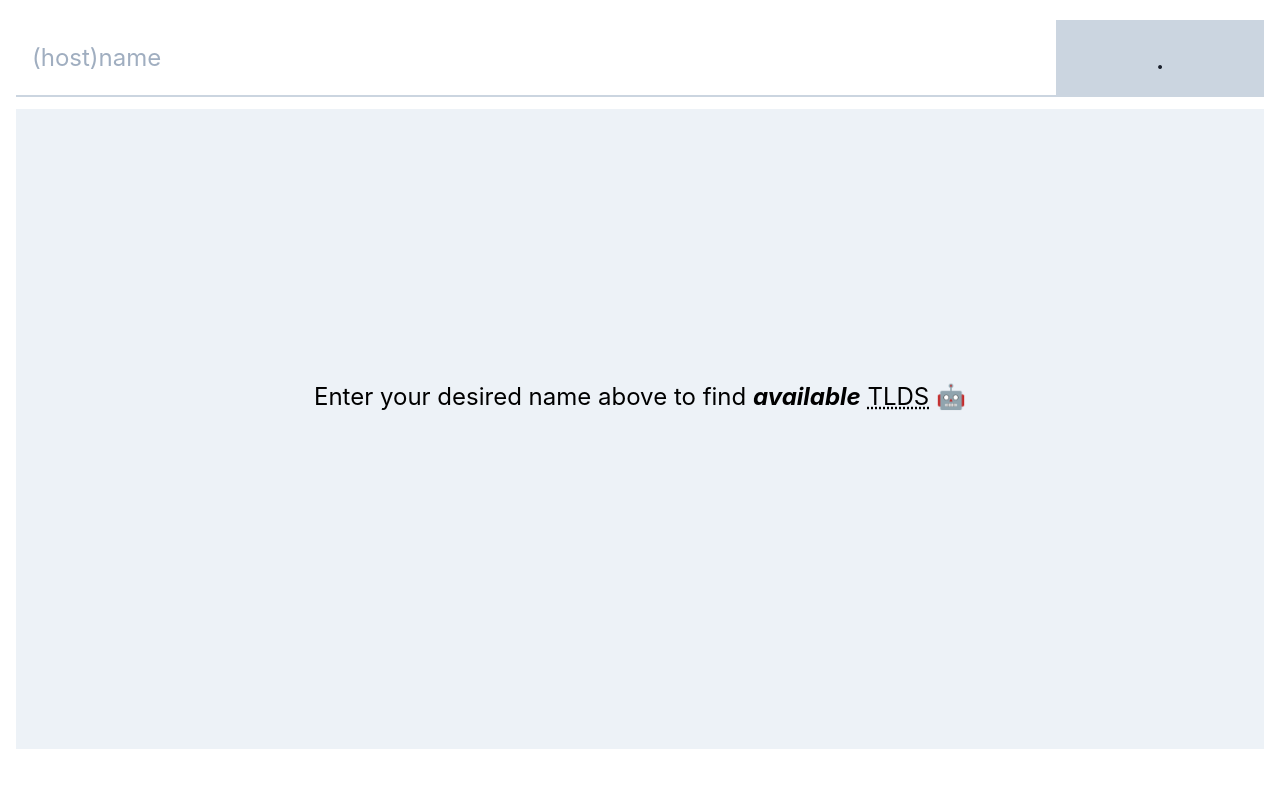
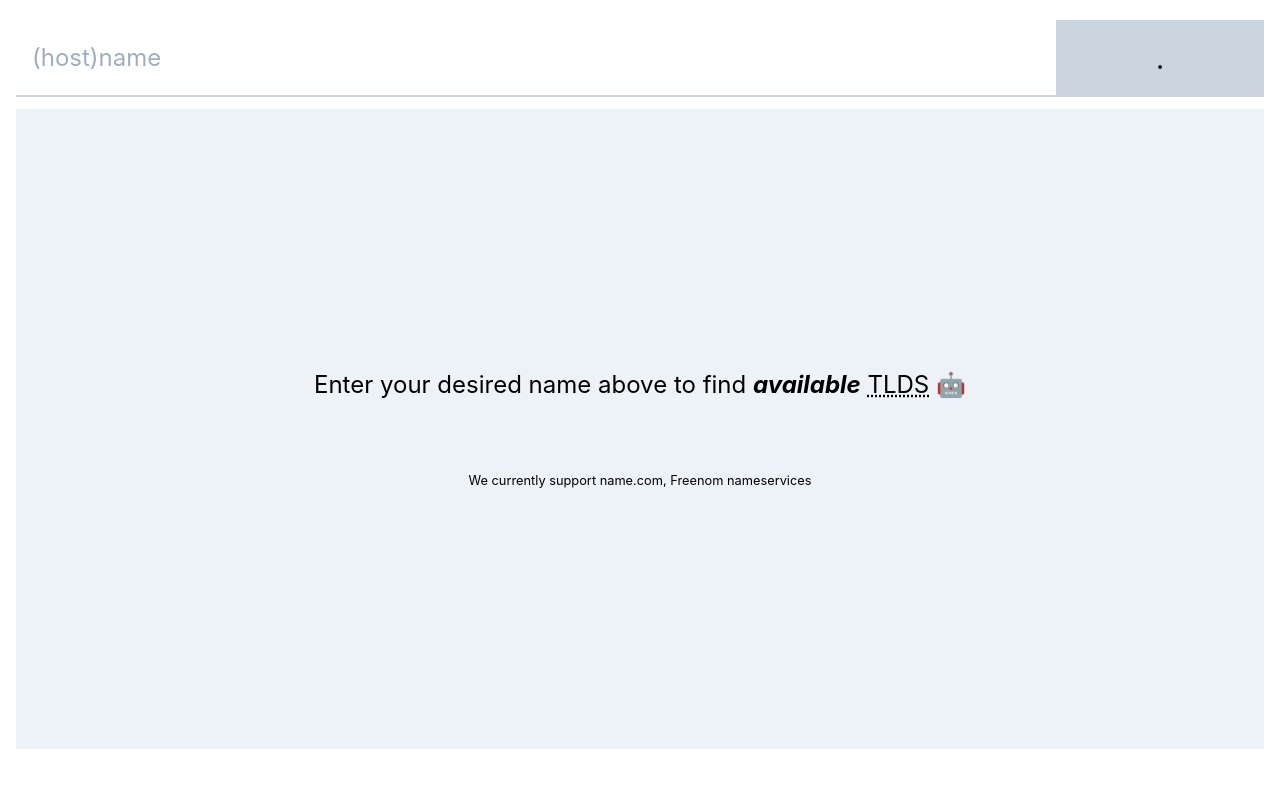
Before and after one commit to sanderdms/tld-checker, a website: page index.html in a window 1280 px wide. Drawn offline with Linux system fonts and the light colour scheme; no server answers.

```diff
--- a/index.html
+++ b/index.html
@@ -51,6 +51,7 @@
                         <p id="quote">&nbsp;</p>
                         <cite>&nbsp;</cite>
                     </blockquote>
+                    <small class="self-end self-stretch flex-end">We currently support name.com, Freenom nameservices</small>
                 </div>
             </div>
         </div>
```
Also changed, not shown: README.md.
